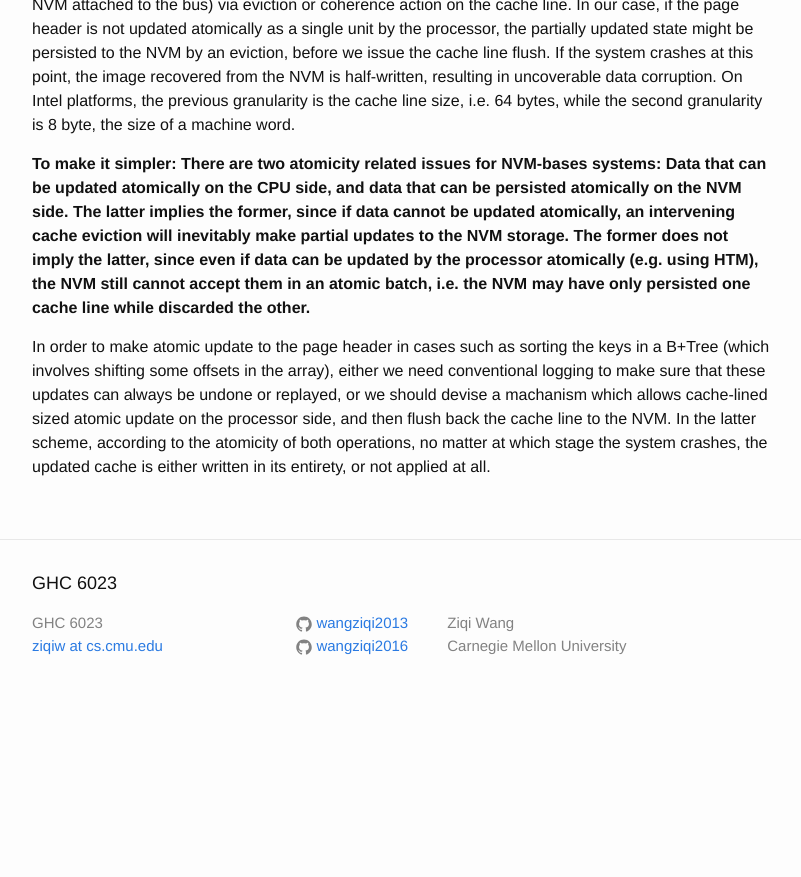
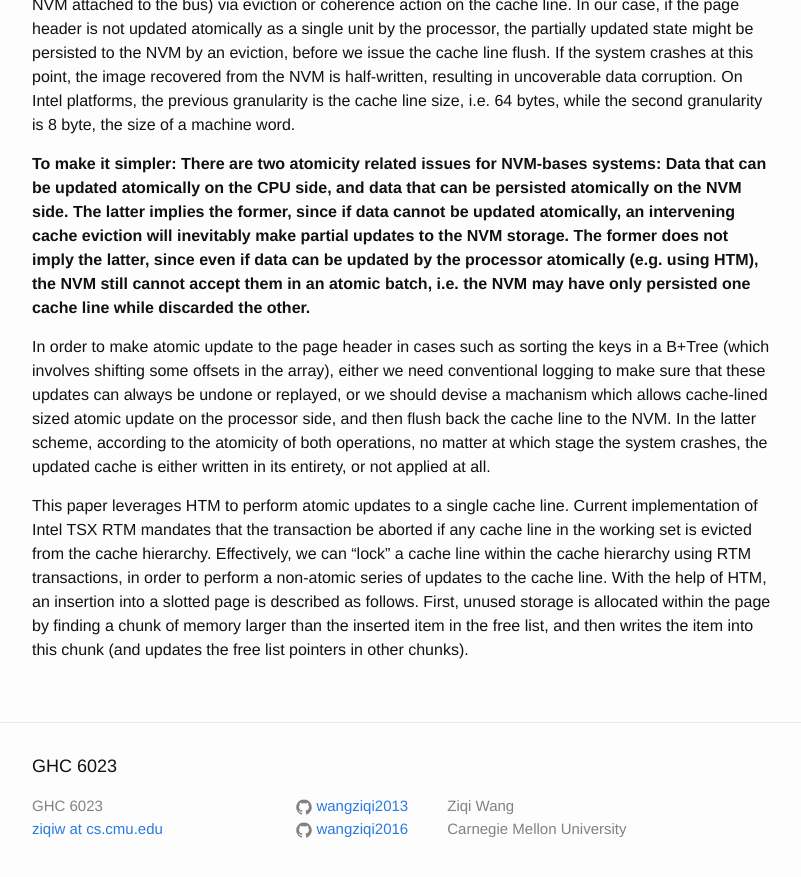
Before and after one commit to wangziqi2013/wangziqi2013.github.io, a Jekyll site: the page built from _posts/2019-10-25-fash-fast.markdown, in a window 1280 px wide and 900 px high, scrolled down 1504 px. Shown: the top 877 px of the window, without its empty margins (238-1039 px from the left). Built offline with Jekyll 4.4.1, drawn with Linux system fonts in a browser that asks for light colours; before the commit the page ends 2221 px from its top, so only the background shows below that.

Commit message:
Adding HTM

```diff
--- a/_posts/2019-10-25-fash-fast.markdown
+++ b/_posts/2019-10-25-fash-fast.markdown
@@ -69,3 +69,10 @@ some offsets in the array), either we need conventional logging to make sure tha
 or replayed, or we should devise a machanism which allows cache-lined sized atomic update on the processor side, and
 then flush back the cache line to the NVM. In the latter scheme, according to the atomicity of both operations, no matter
 at which stage the system crashes, the updated cache is either written in its entirety, or not applied at all.
+
+This paper leverages HTM to perform atomic updates to a single cache line. Current implementation of Intel TSX RTM mandates
+that the transaction be aborted if any cache line in the working set is evicted from the cache hierarchy. Effectively, we
+can "lock" a cache line within the cache hierarchy using RTM transactions, in order to perform a non-atomic series of
+updates to the cache line. With the help of HTM, an insertion into a slotted page is described as follows. First, unused
+storage is allocated within the page by finding a chunk of memory larger than the inserted item in the free list, and then
+writes the item into this chunk (and updates the free list pointers in other chunks).
```
